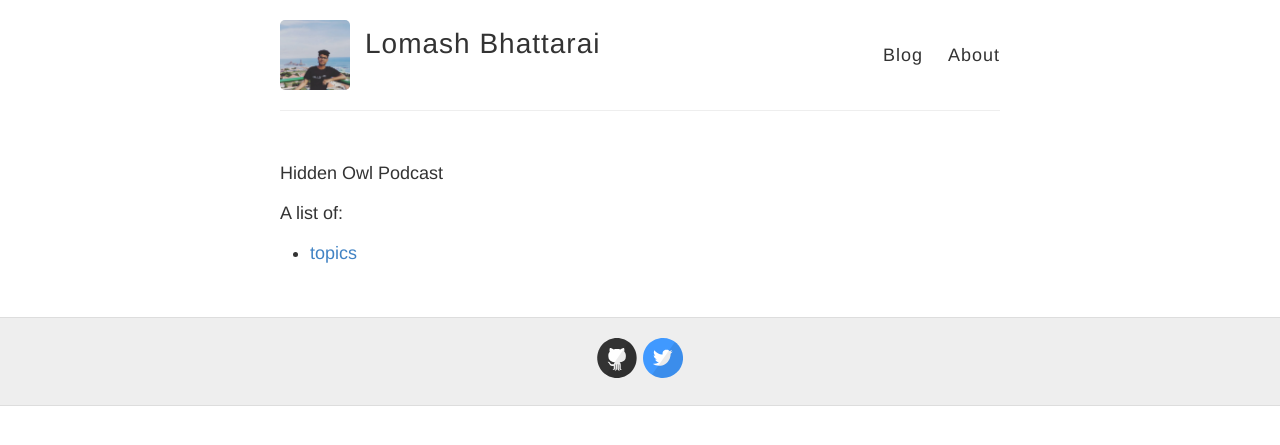
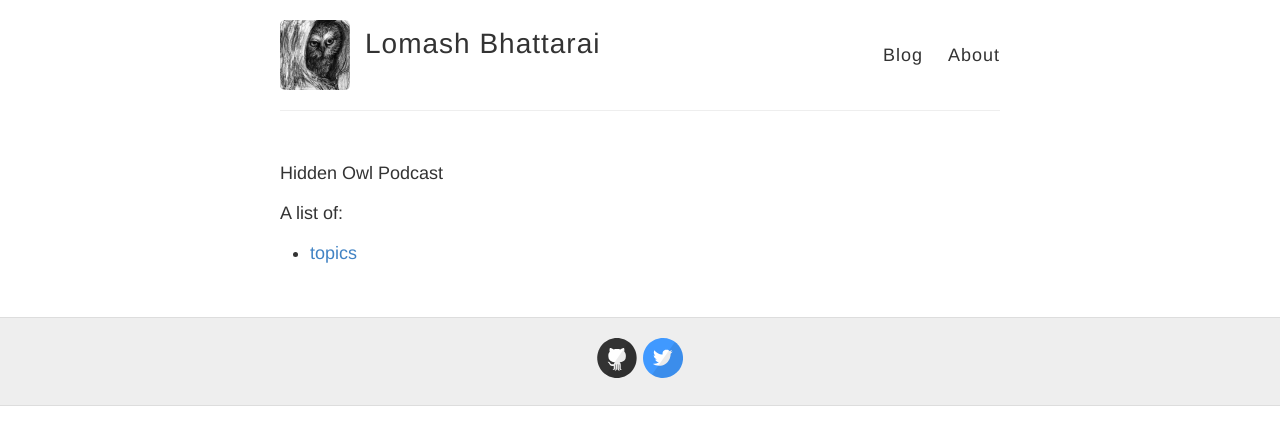
Before and after one commit to lomashbhattarai/hiddenowlpodcast, a Jekyll site: the page built from about.md, in a window 1280 px wide. Shown: the top 445 px of the page. Built offline with Jekyll 4.4.1, drawn with Linux system fonts in a browser that asks for light colours.

Commit message:
Update _config.yml

```diff
--- a/_config.yml
+++ b/_config.yml
@@ -9,7 +9,7 @@ name: Lomash Bhattarai
 description:
 
 # URL of your avatar or profile pic (you could use your GitHub profile pic)
-avatar: https://lomashbhattarai.github.io/images/pp.jpg
+avatar: https://lomashbhattarai.github.io/images/owl.jpg
 #
 # Flags below are optional
 #
```
